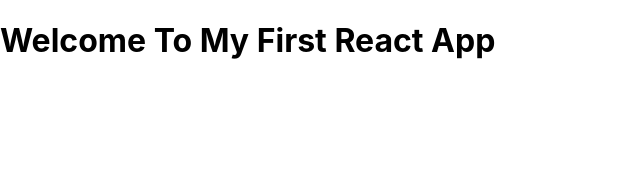
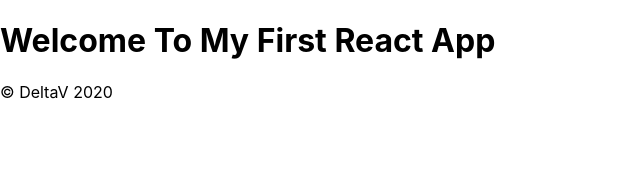
Before and after one commit to sisidjidji/lab31, a React (Create React App) app in the folder lab31/: page / in a window 1280 px wide. Shown: the top 172 px of the page, without its empty margins (0-640 px from the left). Built offline with nearby package versions, Linux system fonts and the light colour scheme.

Commit message:
footer componant done

```diff
--- a/lab31/src/App.js
+++ b/lab31/src/App.js
@@ -9,16 +9,21 @@ function Header() {
   );
 }
 
-
-class Main extends React.Component{
+function Footer(){
+ return(<div>
+    &copy; DeltaV 2020
+  </div>)
+}
+class App extends React.Component{
   render(){
     return(
       <div class="wrapper">
         <Header/>
+        <Footer/>
       </div>
     )
   }
 
 }
 
-export default Main;
+export default App;
```
